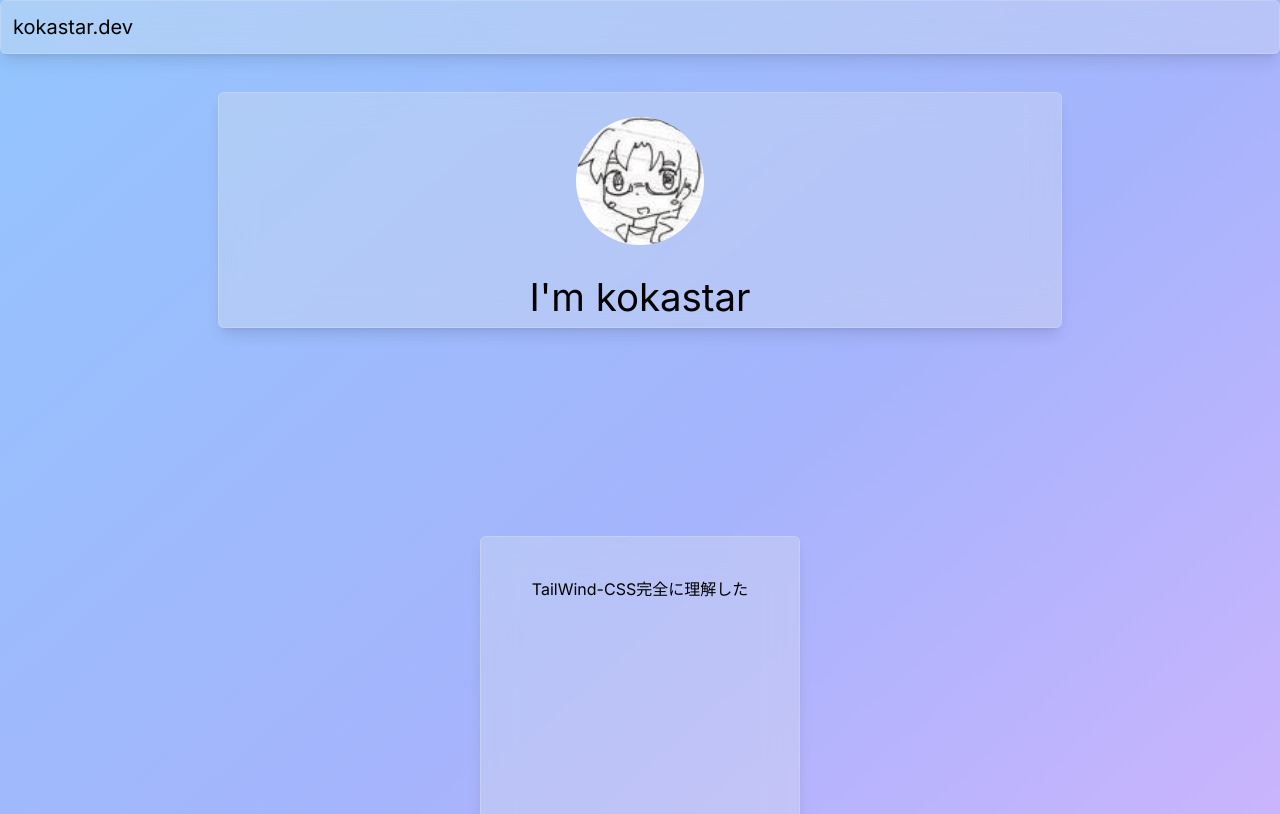
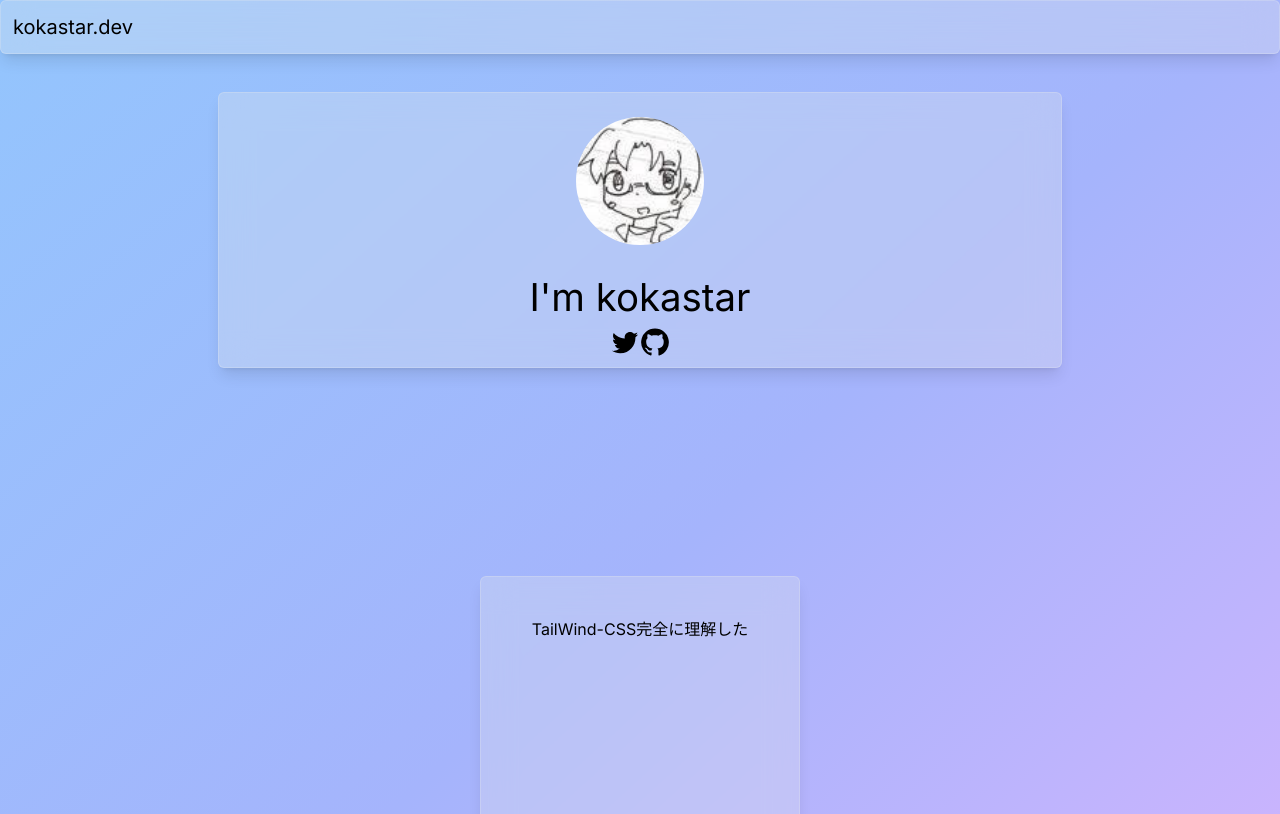
Before and after one commit to starkoka/website, a Next.js app: page / in a window 1280 px wide. Shown: the top 814 px of the page. Built offline with nearby package versions, Linux system fonts and the light colour scheme.

Commit message:
feat:TwitterとGitHubのボタン設置

```diff
--- a/src/app/page.js
+++ b/src/app/page.js
@@ -5,7 +5,7 @@ export default function Home() {
           <nav className="bg-gray-200/30 backdrop-blur-lg rounded-md border border-gray-200/30 shadow-lg">
               <h1 className="text-xl m-3">kokastar.dev</h1>
           </nav>
-          <div className="w-full from-blue-300 via-indigo-300 to-purple-300 flex items-center justify-center">
+          <div className="item-center w-full from-blue-300 via-indigo-300 to-purple-300 flex items-center justify-center">
               <div
                   className="h-auto w-[66vw] bg-gray-200/30 backdrop-blur-lg rounded-md border border-gray-200/30 shadow-lg mt-[3vw]">
                   <dib className="flex items-center justify-center w-100 h-28 mb-[5vw]">
@@ -13,13 +13,32 @@ export default function Home() {
                            className="items-center rounded-full w-[10vw] mt-[5vw]"/>
                   </dib>
                   <h1 className="text-center text-[3vw]">I'm kokastar</h1>
+                  <div className="flex justify-center MuiStack-root css-1t62lt9 mb-[10px]">
+                      <a href="https://twitter.com/kokastar_dev">
+                          <svg className="w-[30px]" focusable="false"
+                               aria-hidden="true" viewBox="0 0 24 24">
+                              <path
+                                  d="M22.46 6c-.77.35-1.6.58-2.46.69.88-.53 1.56-1.37 1.88-2.38-.83.5-1.75.85-2.72 1.05C18.37 4.5 17.26 4 16 4c-2.35 0-4.27 1.92-4.27 4.29 0 .34.04.67.11.98C8.28 9.09 5.11 7.38 3 4.79c-.37.63-.58 1.37-.58 2.15 0 1.49.75 2.81 1.91 3.56-.71 0-1.37-.2-1.95-.5v.03c0 2.08 1.48 3.82 3.44 4.21a4.22 4.22 0 0 1-1.93.07 4.28 4.28 0 0 0 4 2.98 8.521 8.521 0 0 1-5.33 1.84c-.34 0-.68-.02-1.02-.06C3.44 20.29 5.7 21 8.12 21 16 21 20.33 14.46 20.33 8.79c0-.19 0-.37-.01-.56.84-.6 1.56-1.36 2.14-2.23z">
+                              </path>
+                          </svg>
+                      </a>
+                      <a href="https://github.com/starkoka">
+                          <svg className="w-[30px]" focusable="false"
+                               aria-hidden="true" viewBox="0 0 24 24">
+                              <path
+                                  d="M12 1.27a11 11 0 00-3.48 21.46c.55.09.73-.28.73-.55v-1.84c-3.03.64-3.67-1.46-3.67-1.46-.55-1.29-1.28-1.65-1.28-1.65-.92-.65.1-.65.1-.65 1.1 0 1.73 1.1 1.73 1.1.92 1.65 2.57 1.2 3.21.92a2 2 0 01.64-1.47c-2.47-.27-5.04-1.19-5.04-5.5 0-1.1.46-2.1 1.2-2.84a3.76 3.76 0 010-2.93s.91-.28 3.11 1.1c1.8-.49 3.7-.49 5.5 0 2.1-1.38 3.02-1.1 3.02-1.1a3.76 3.76 0 010 2.93c.83.74 1.2 1.74 1.2 2.94 0 4.21-2.57 5.13-5.04 5.4.45.37.82.92.82 2.02v3.03c0 .27.1.64.73.55A11 11 0 0012 1.27">
+                              </path>
+                          </svg>
+                      </a>
+
+                  </div>
               </div>
 
           </div>
           <div className="h-screen w-full from-blue-300 via-indigo-300 to-purple-300 flex items-center justify-center">
               <div
                   className="h-96 w-80 bg-gray-200/30 backdrop-blur-lg rounded-md border border-gray-200/30 shadow-lg pt-10">
-                <p className="text-center">TailWind-CSS完全に理解した</p>
+                  <p className="text-center">TailWind-CSS完全に理解した</p>
               </div>
           </div>
       </div>
```
